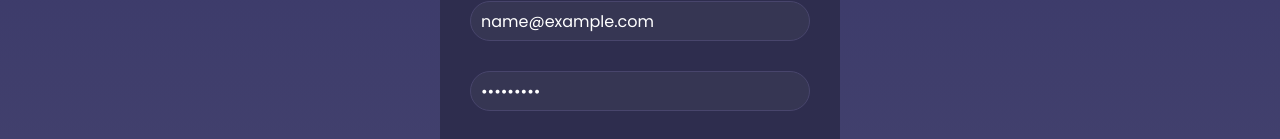
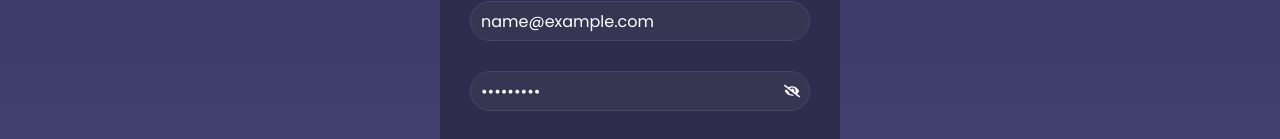
Before and after one commit to fabriciorostand/cadastro-de-usuarios, a React (Vite) app in the folder cadastro-de-usuarios/: page /login in a window 1280 px wide. Both pictures are taken after typing "name@example.com", "Sample123" into the empty fields and a click on the button "Entrar". Shown: the part 281-420 px from the top of the page. Built offline with nearby package versions, Linux system fonts and the light colour scheme; no server answers.

Commit message:
Update 03

```diff
--- a/cadastro-de-usuarios/package.json
+++ b/cadastro-de-usuarios/package.json
@@ -13,6 +13,7 @@
     "axios": "^1.7.9",
     "react": "^18.3.1",
     "react-dom": "^18.3.1",
+    "react-icons": "^5.4.0",
     "react-router-dom": "^7.1.1"
   },
   "devDependencies": {
--- a/cadastro-de-usuarios/src/pages/Login/index.jsx
+++ b/cadastro-de-usuarios/src/pages/Login/index.jsx
@@ -1,11 +1,13 @@
 import { useState } from 'react'
 import './login.css'
 import { Link, useNavigate } from 'react-router-dom';
+import { FaEye, FaEyeSlash } from 'react-icons/fa';
 import api from '../../services/api'
 
 function Login() {
     const [email, setEmail] = useState('');
     const [password, setPassword] = useState('');
+    const [showPassword, setShowPassword] = useState(false);
     const [error, setError] = useState('');
 
     const navigate = useNavigate();
@@ -47,14 +49,49 @@ function Login() {
         }
     };
 
+    const handlePasswordChange = (e) => {
+        setPassword(e.target.value);
+        if (e.target.value === "") {
+            setShowPassword(false);
+        }
+    }
+
+    const toggleShowPassword = () => {
+        if (password) {
+            setShowPassword(!showPassword);
+        }
+    };
 
     return (
         <div className='container'>
             <form onSubmit={handleSubmit}>
                 <h1>Login</h1>
                 {error && <p style={{ color: 'red' }}>{error}</p>}
-                <input type="email" name='email' placeholder='E-mail' value={email} onChange={(e) => setEmail(e.target.value)} />
-                <input type="password" name='senha' placeholder='Senha' value={password} onChange={(e) => setPassword(e.target.value)} />
+                <input
+                    type="email"
+                    name='email'
+                    placeholder='E-mail'
+                    value={email}
+                    onChange={(e) => setEmail(e.target.value)}
+                />
+                <div className="form-group">
+                <input
+                    type={showPassword ? 'text' : 'password'}
+                    name='senha'
+                    placeholder='Senha'
+                    value={password}
+                    onChange={handlePasswordChange}
+                    className="input-field"
+                />
+                {password && (
+                <span
+                    onClick={toggleShowPassword}
+                    className="toggle-password"
+                >
+                    {showPassword ? <FaEye /> : <FaEyeSlash />}
+                </span>
+                )}
+                </div>
                 <button type='submit'>Entrar</button>
                 <p>Não tem uma conta?
                     <Link className='link' to={"/register"}> Cadastre-se</Link>
--- a/cadastro-de-usuarios/src/pages/Login/login.css
+++ b/cadastro-de-usuarios/src/pages/Login/login.css
@@ -21,8 +21,9 @@ form {
     max-width: 50%;
     width: 400px;
     margin-bottom: 20px;
+}
 
-    & button {
+form button {
     border-radius: 30px;
     background-color: #8B8AE1;
     height: 40px;
@@ -32,11 +33,11 @@ form {
     color: #ffffff;
 }
 
-    & button:hover {
+form button:hover {
     opacity: 0.8;
 }
 
-    & input {
+form input {
     border: 1px solid #48456C;
      border-radius: 30px;
      height: 40px;
@@ -47,14 +48,35 @@ form {
     outline: none;
 }
 
-    & p {
+form p {
     text-align: center;
     color: #ffffff;
     font-weight: normal;
 }
 
-    & .link {
+form .link {
     text-decoration: none;
     color: #8B8AE1;
 }
+
+.form-group {
+    position: relative;
 }
+
+.input-field {
+    width: 100%;
+    padding-right: 30px;
+    height: 40px
+}
+
+.toggle-password {
+    display: flex;
+    position: absolute;
+    color: #ffffff;
+    align-items: center;
+    height: 40px;
+    right: 10px;
+    top: 50%;
+    transform: translateY(-50%);
+    cursor: pointer;
+}
```
Also changed, not shown: 1 other file (tests, documents, lock files or other folders). Lines whose indentation alone changed are shown as unchanged.
